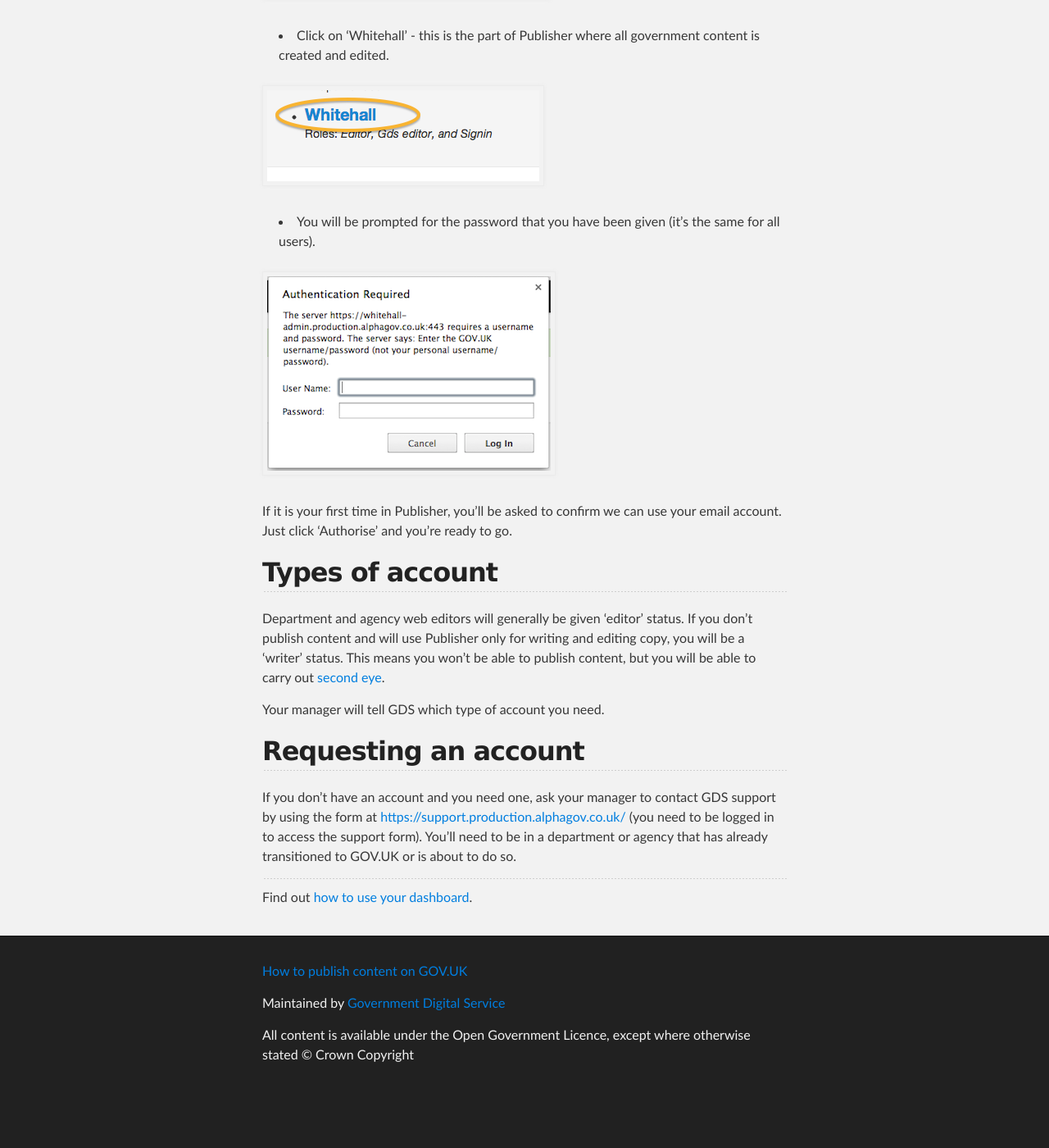
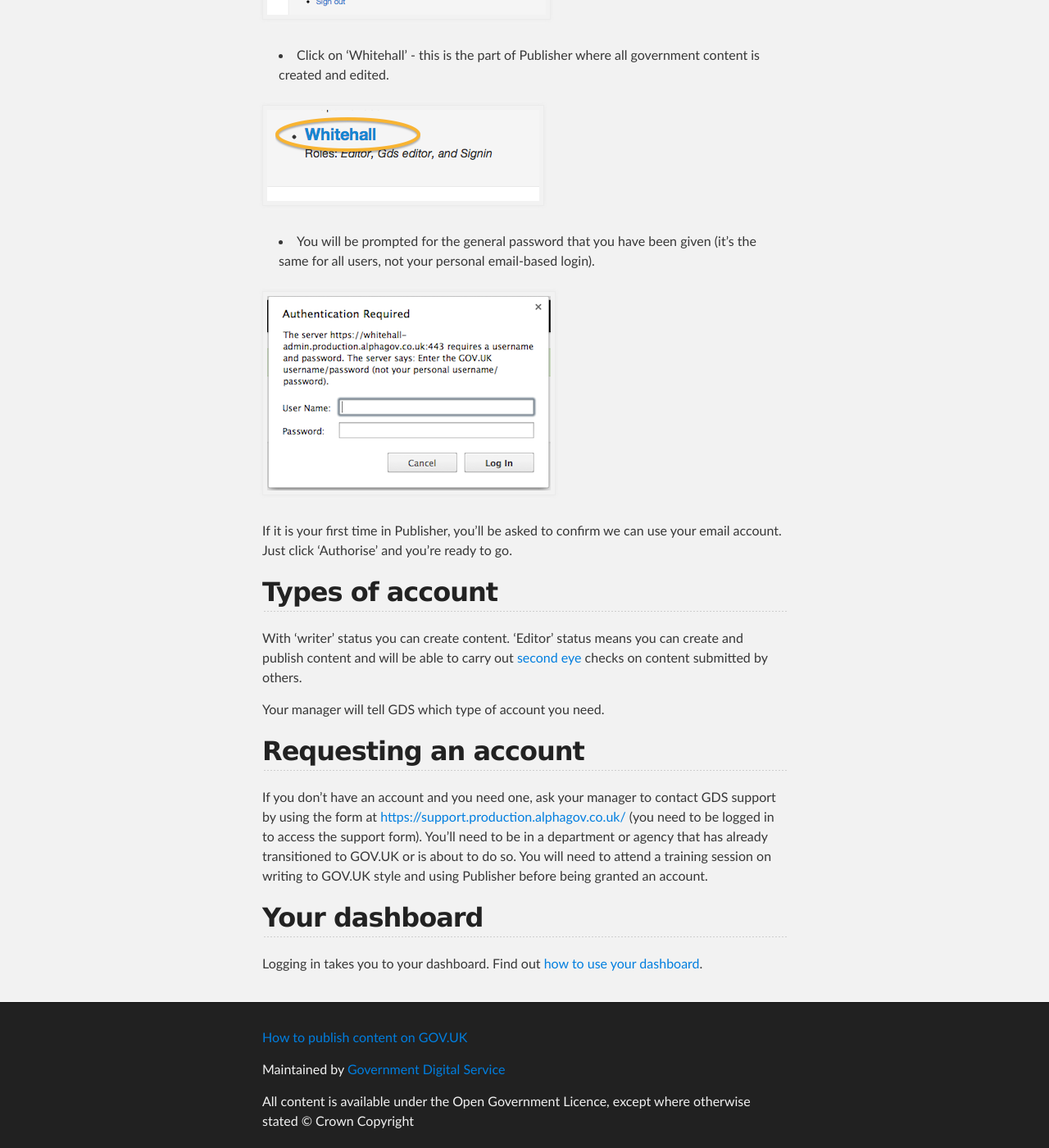
Before and after one commit to alphagov/inside-government-admin-guide, a Jekyll site: the page built from your-account/get-an-account.md, in a window 1280 px wide and 1400 px high, scrolled down 1633 px. Shown: the whole window at 82% size. Built offline with Jekyll 4.4.1, drawn with Linux system fonts in a browser that asks for light colours; before the commit the page ends 2966 px from its top, so only the background shows below that; some of the changed text lies outside the part shown.

Commit message:
Simon's correx done

```diff
--- a/your-account/get-an-account.md
+++ b/your-account/get-an-account.md
@@ -5,7 +5,7 @@
 
 ## Activate your account
 
-We have 2 separate environments, Production and Preview, and you need to create a login on each. GDS has to set up these accounts for you. Once this is done, you’ll receive 2 emails inviting you to activate these accounts.
+We have 2 separate environments, Production and Preview, and you need to create a login on each. GDS has to set up these accounts for you. Once this is done, you’ll receive 2 emails inviting you to activate these accounts. You will also receive an email from GDS explaining in detail how to set up your passphrases and get access to Publisher.
 
 * Click on the 'Accept invitation' link in each email and follow the steps below for each account.
 
@@ -27,7 +27,7 @@
 
 ![Get an account 4](get-an-account-4.png)
 
-* You will be prompted for the password that you have been given (it's the same for all users).
+* You will be prompted for the general password that you have been given (it's the same for all users, not your personal email-based login).
 
 ![Get an account 5](get-an-account-5.png)
 
@@ -35,16 +35,14 @@
 
 ## Types of account
 
-Department and agency web editors will generally be given 'editor' status. If you don't publish content and will use Publisher only for writing and editing copy, you will be a 'writer' status. This means you won't be able to publish content, but you will be able to carry out [second eye](http://alphagov.github.io/inside-government-admin-guide/workflow-content/second-pair-of-eyes.html).
+With 'writer' status you can create content. 'Editor' status means you can create and publish content and will be able to carry out [second eye](http://alphagov.github.io/inside-government-admin-guide/workflow-content/second-pair-of-eyes.html) checks on content submitted by others.
 
 Your manager will tell GDS which type of account you need.
 
 ## Requesting an account
 
-If you don't have an account and you need one, ask your manager to contact GDS support by using the form at [https://support.production.alphagov.co.uk/](https://support.production.alphagov.co.uk/) (you need to be logged in to access the support form). You'll need to be in a department or agency that has already transitioned to GOV.UK or is about to do so.
+If you don't have an account and you need one, ask your manager to contact GDS support by using the form at [https://support.production.alphagov.co.uk/](https://support.production.alphagov.co.uk/) (you need to be logged in to access the support form). You'll need to be in a department or agency that has already transitioned to GOV.UK or is about to do so. You will need to attend a training session on writing to GOV.UK style and using Publisher before being granted an account.
 
+## Your dashboard
 
-----------------------------------------------------------------------------------------------------------------
-
-
-Find out [how to use your dashboard](http://alphagov.github.io/inside-government-admin-guide/first-steps/your-dashboard.html).
+Logging in takes you to your dashboard. Find out [how to use your dashboard](http://alphagov.github.io/inside-government-admin-guide/first-steps/your-dashboard.html).
```
